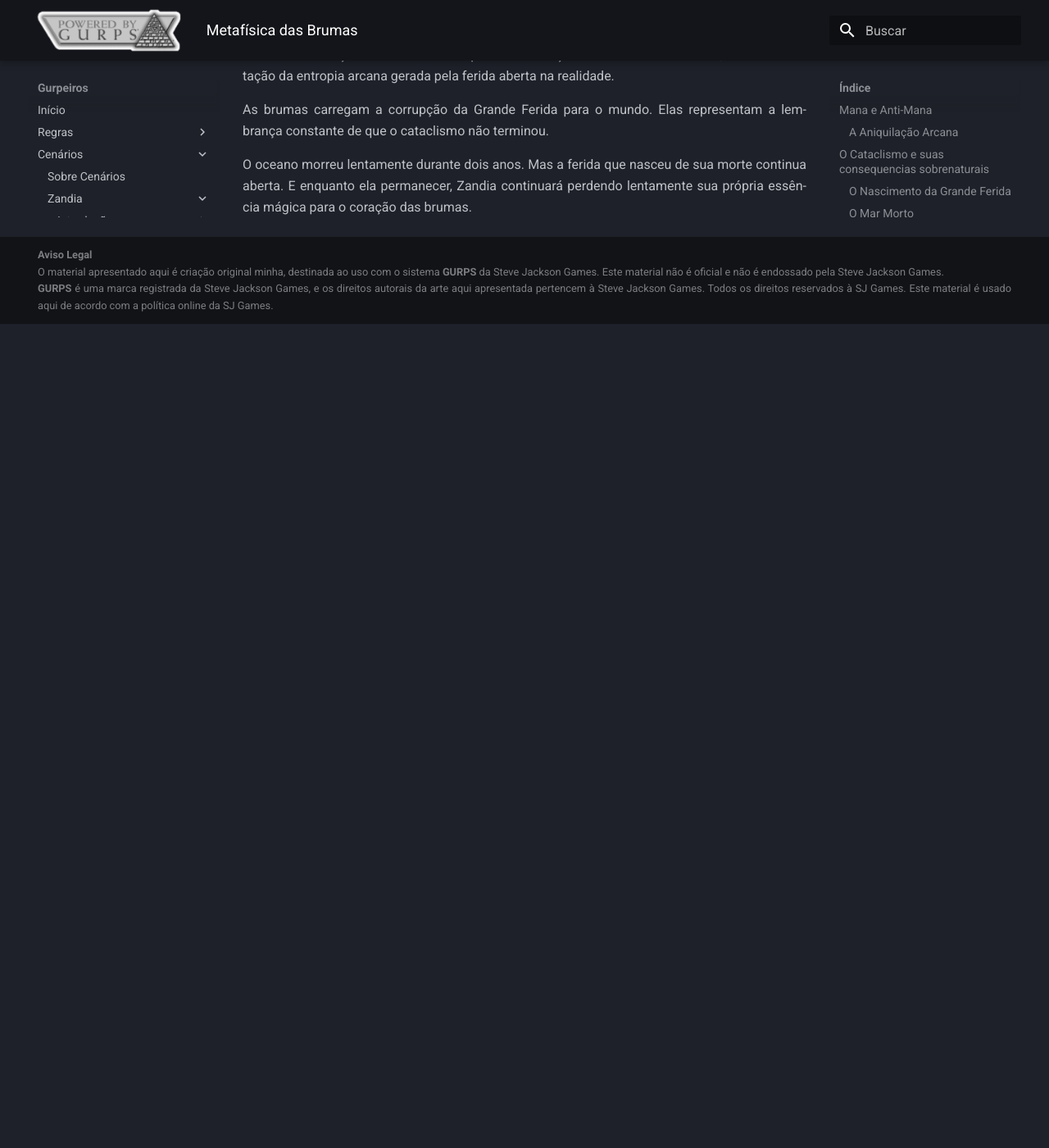
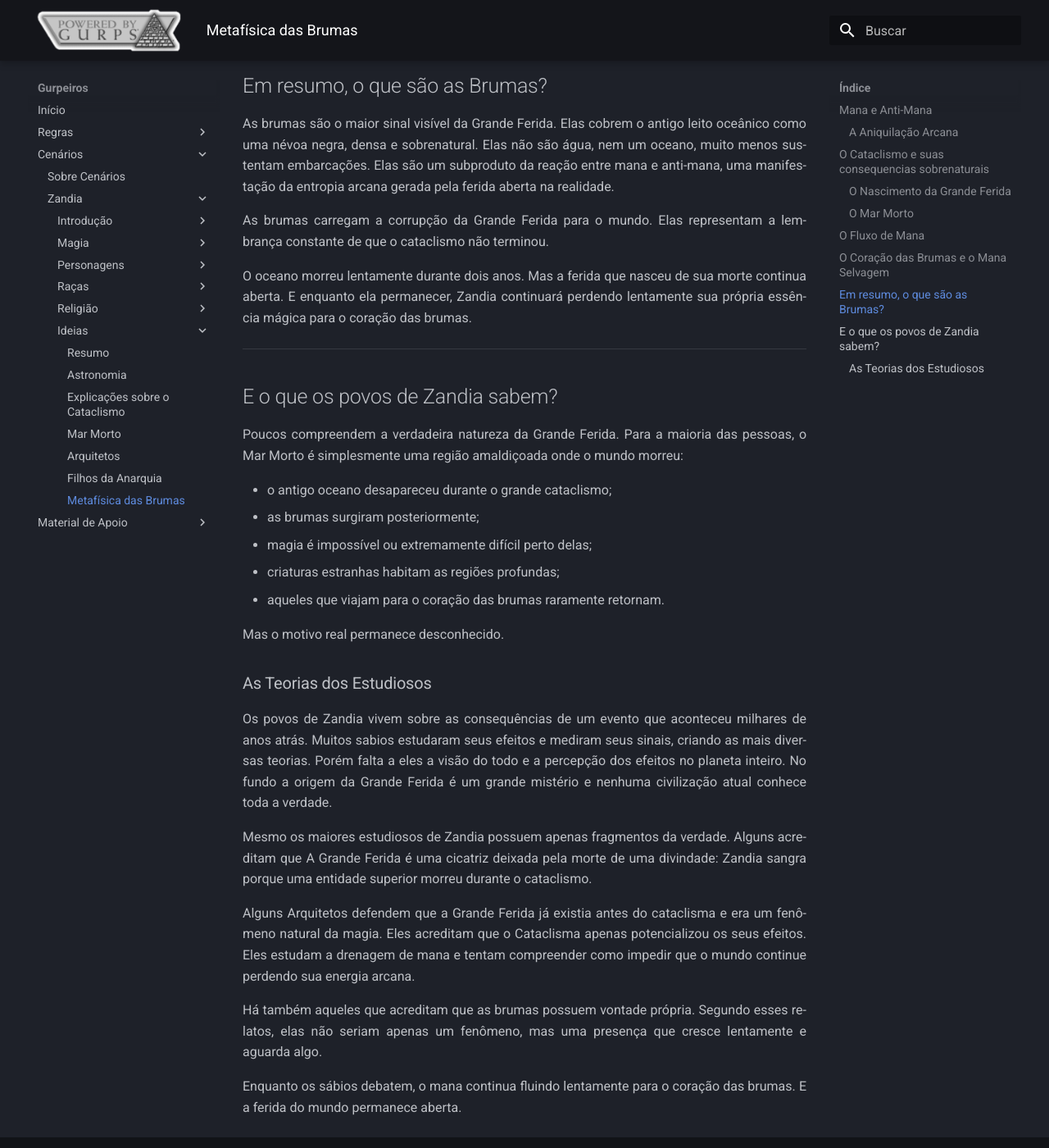
Before and after one commit to brbreis-1723/gurpeiros, an MkDocs documentation site: the page built from docs/cenarios/zandia/ideias/metafisica_brumas.md, in a window 1280 px wide and 1400 px high, scrolled down 3139 px. Shown: the whole window at 82% size. Built offline with MkDocs 1.6.1 and Material for MkDocs 9.7.7, drawn with Linux system fonts in a browser that asks for light colours; before the commit the page ends 3534 px from its top, so only the background shows below that; some of the changed text lies outside the part shown.

Commit message:
atualiza site mkdocs

```diff
--- a/docs/cenarios/zandia/ideias/metafisica_brumas.md
+++ b/docs/cenarios/zandia/ideias/metafisica_brumas.md
@@ -1,4 +1,7 @@
 # A Metafisica das Brumas: Mana Negativa, a Grande Ferida e as Brumas do Mar Morto
+
+!!! note "Nota do GM:"
+        Esta informações são de conhecimento do Mestre e de alguns jogadores curiosos...
 
 ## Mana e Anti-Mana
 
@@ -83,3 +86,29 @@ As brumas são o maior sinal visível da Grande Ferida. Elas cobrem o antigo lei
 As brumas carregam a corrupção da Grande Ferida para o mundo. Elas representam a lembrança constante de que o cataclismo não terminou.
 
 O oceano morreu lentamente durante dois anos. Mas a ferida que nasceu de sua morte continua aberta. E enquanto ela permanecer, Zandia continuará perdendo lentamente sua própria essência mágica para o coração das brumas.
+
+---
+
+## E o que os povos de Zandia sabem?
+
+Poucos compreendem a verdadeira natureza da Grande Ferida. Para a maioria das pessoas, o Mar Morto é simplesmente uma região amaldiçoada onde o mundo morreu:
+
+* o antigo oceano desapareceu durante o grande cataclismo;
+* as brumas surgiram posteriormente;
+* magia é impossível ou extremamente difícil perto delas;
+* criaturas estranhas habitam as regiões profundas;
+* aqueles que viajam para o coração das brumas raramente retornam.
+
+Mas o motivo real permanece desconhecido.
+
+### As Teorias dos Estudiosos
+
+Os povos de Zandia vivem sobre as consequências de um evento que aconteceu milhares de anos atrás. Muitos sabios estudaram seus efeitos e mediram seus sinais, criando as mais diversas teorias. Porém falta a eles a visão do todo e a percepção dos efeitos no planeta inteiro. No fundo a origem da Grande Ferida é um grande mistério e nenhuma civilização atual conhece toda a verdade.
+
+Mesmo os maiores estudiosos de Zandia possuem apenas fragmentos da verdade. Alguns acreditam que A Grande Ferida é uma cicatriz deixada pela morte de uma divindade: Zandia sangra porque uma entidade superior morreu durante o cataclismo.
+
+Alguns Arquitetos defendem que a Grande Ferida já existia antes do cataclisma e era um fenômeno natural da magia. Eles acreditam que o Cataclisma apenas potencializou os seus efeitos. Eles estudam a drenagem de mana e tentam compreender como impedir que o mundo continue perdendo sua energia arcana.
+
+Há também aqueles que acreditam que as brumas possuem vontade própria. Segundo esses relatos, elas não seriam apenas um fenômeno, mas uma presença que cresce lentamente e aguarda algo.
+
+Enquanto os sábios debatem, o mana continua fluindo lentamente para o coração das brumas. E a ferida do mundo permanece aberta.
--- a/mkdocs.yml
+++ b/mkdocs.yml
@@ -74,6 +74,8 @@ nav:
 
           - Ideias:
             - Resumo: cenarios/zandia/ideias/index.md
+            - Astronomia: cenarios/zandia/ideias/astronomia.md
+            - Explicações sobre o Cataclismo: cenarios/zandia/ideias/cosmologia_cataclismo.md
             - Mar Morto: cenarios/zandia/ideias/mar_morto.md
             - Arquitetos: cenarios/zandia/ideias/arquitetos.md
             - Filhos da Anarquia: cenarios/zandia/ideias/filhos_anarquia.md
```
Also changed, not shown: docs/cenarios/zandia/ideias/astronomia.md (added, +113 -0 lines), docs/cenarios/zandia/ideias/cosmologia_cataclismo.md (added, +35 -0 lines), docs/cenarios/zandia/ideias/index.md (+3 -0 lines).
